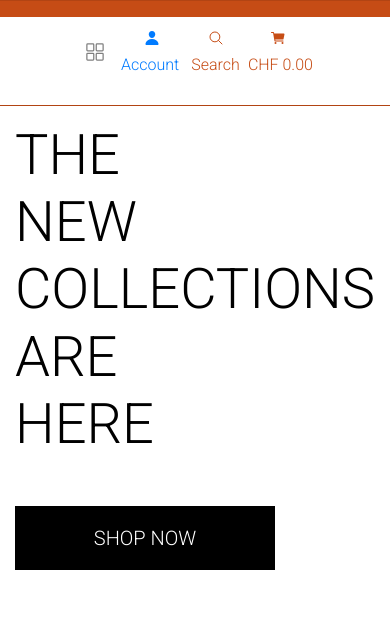
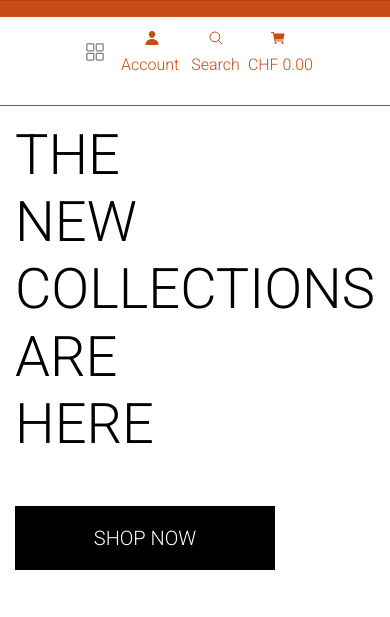
Before and after one commit to jdhernandezS1/CI_PP5_E_COM, a Django app: page / in a window 390 px wide. Shown: the top 617 px of the page. Run offline with Django 3.2, Linux system fonts and the light colour scheme; some libraries are stand-ins or nearby versions; some web fonts are replaced.

Commit message:
Setting font style class

```diff
--- a/static/css/style.css
+++ b/static/css/style.css
@@ -19,15 +19,14 @@ body {
     background-color: #3c7fffcf;
 }
 
-.text-one:link{
-    text-decoration: none;
-}
 .text-two {
     color: #3c7fffcf;
 }
+.text-two:link{
+    text-decoration: none;
+}
 
 .text-one  {
-
     color: #c13d00ea;
 }
 .text-one:link{
--- a/templates/includes/nav_bar_phone.html
+++ b/templates/includes/nav_bar_phone.html
@@ -7,7 +7,7 @@
         </button>
     </div>
     <div class="list-inline-item dropdown p-0 m-1 text-black">
-        <a class="nav-link d-block d-lg-none text-center p-0 m-0 text-decoration-none" href="#" id="user-options"
+        <a class="nav-link d-block d-lg-none text-center p-0 m-0 text-decoration-none text-one" href="#" id="user-options"
             data-toggle="dropdown" aria-haspopup="true" aria-expanded="false">
             <ion-icon name="person"></ion-icon>
             {% if request.user.is_authenticated %}
```
